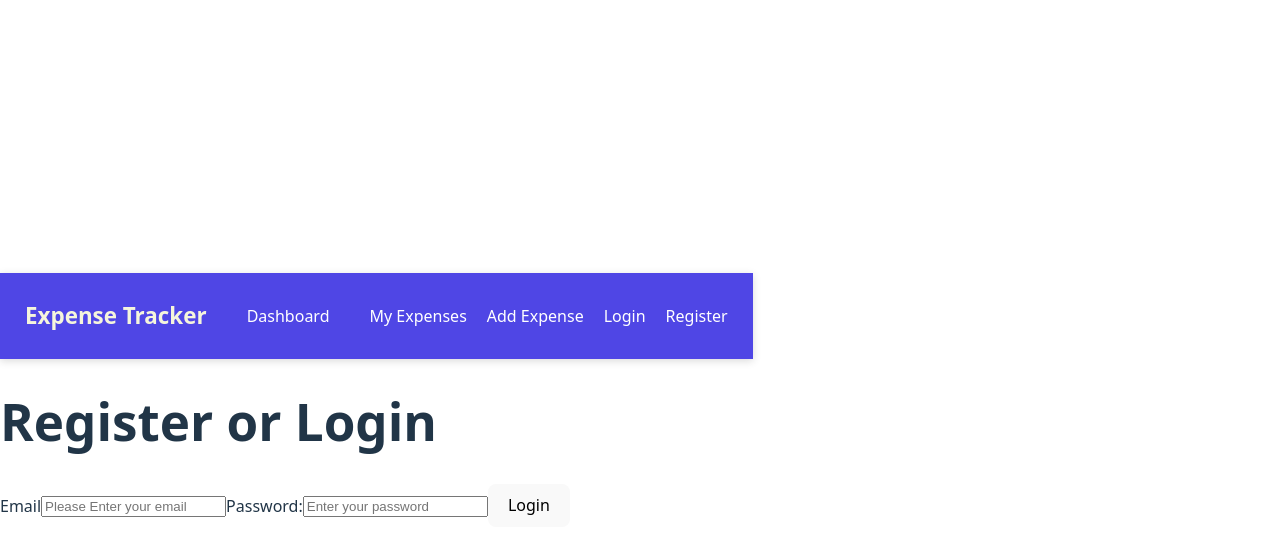
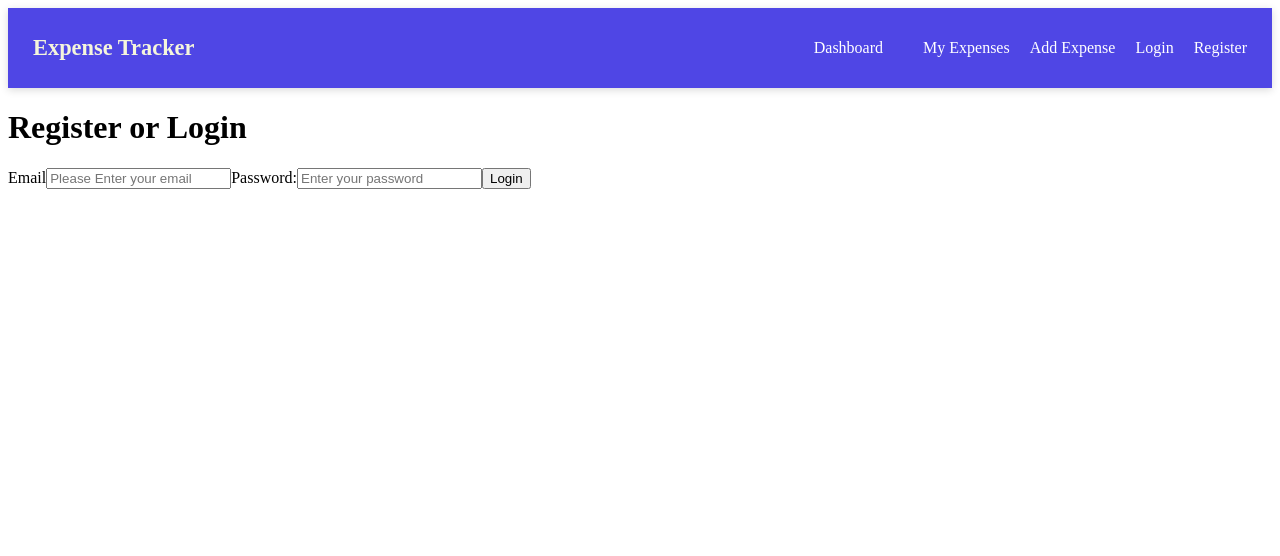
Before and after one commit to brightadieme-boop/expense-tracker, a React app in the folder frontend/: page /login in a window 1280 px wide. Shown: the top 556 px of the page. Built offline with nearby package versions, Linux system fonts and the light colour scheme; the HTML template or start-up script is replaced by a standard one.

Commit message:
Final fix for buttons

```diff
--- a/frontend/src/main.jsx
+++ b/frontend/src/main.jsx
@@ -1,7 +1,7 @@
 import React from "react";
 import ReactDOM from "react-dom/client";
 import { BrowserRouter, Routes, Route } from "react-router-dom";
-import "./index.css";
+
 import Navbar from "./components/Navbar.jsx";
 import App from "./App.jsx";
 import "./styles/main.css";
--- a/frontend/src/styles/main.css
+++ b/frontend/src/styles/main.css
@@ -55,3 +55,15 @@
   from { opacity: 0; transform: translateY(5px); }
   to { opacity: 1; transform: translateY(0); }
 }
+
+#root {
+  position: relative !important;
+  z-index: 10 !important;
+}
+
+#tsparticles,
+canvas, .particles-container {
+  position: absolute !important;
+  z-index: -1 !important;
+  pointer-events: none !important;
+}
```
